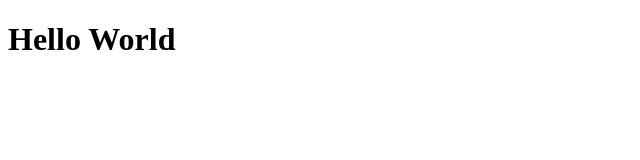
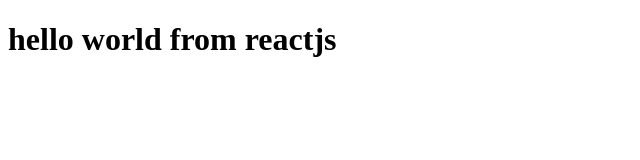
Before and after one commit to sawlucky/React, a plain HTML site: page Day1/index.html in a window 1280 px wide. Shown: the whole page, without its empty margins (0-640 px from the left). Drawn offline with nearby package versions, Linux system fonts and the light colour scheme.

Commit message:
added files

```diff
--- a/Day1/index.html
+++ b/Day1/index.html
@@ -3,7 +3,7 @@
   <head>
     <meta charset="UTF-8" />
     <meta name="viewport" content="width=device-width, initial-scale=1.0" />
-    <title>Document</title>
+    <title>React js  </title>
   </head>
   <body>
     <div id="root"></div>
@@ -16,14 +16,16 @@
       src="https://unpkg.com/react-dom@18/umd/react-dom.development.js"
     ></script>
     <!-- implementing using javascript -->
-    <script>
-      const root = document.getElementById("root");
+    <!-- <script>
+      const roots = document.getElementById("root");
       const h1 = document.createElement("h1");
       h1.innerHTML = "Hello World";
-      root.appendChild(h1);
-    </script>
+      roots.appendChild(h1);
+    </script> -->
 
     <!-- implement using React -->
+    <script src="./index.js">
 
+    </script>
   </body>
 </html>
--- /dev/null
+++ b/Day1/index.js
@@ -0,0 +1,6 @@
+// first creating root element
+const heading = React.createElement("h1", {}, "hello world from reactjs");
+//creating root
+const root = ReactDOM.createRoot(document.getElementById("root"));
+//rendering the root element
+root.render(heading);
```
